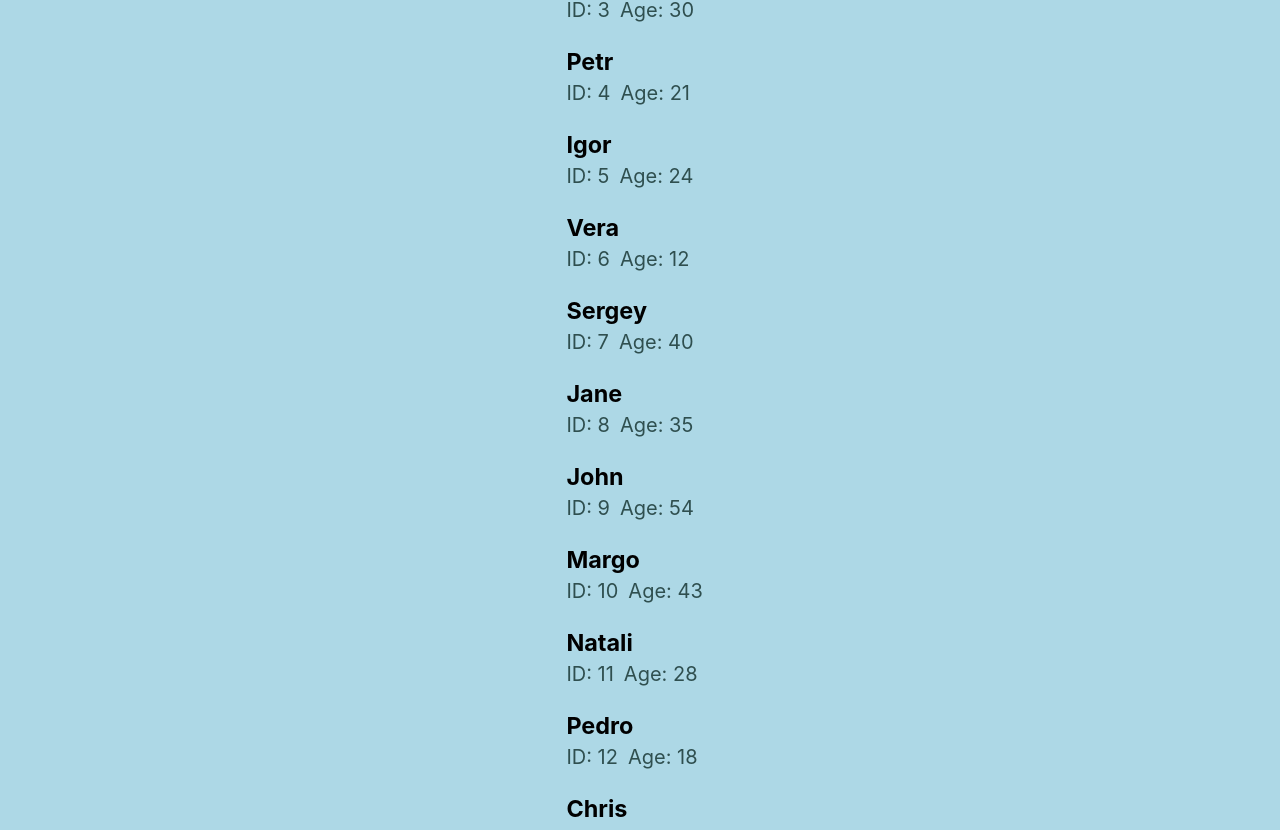
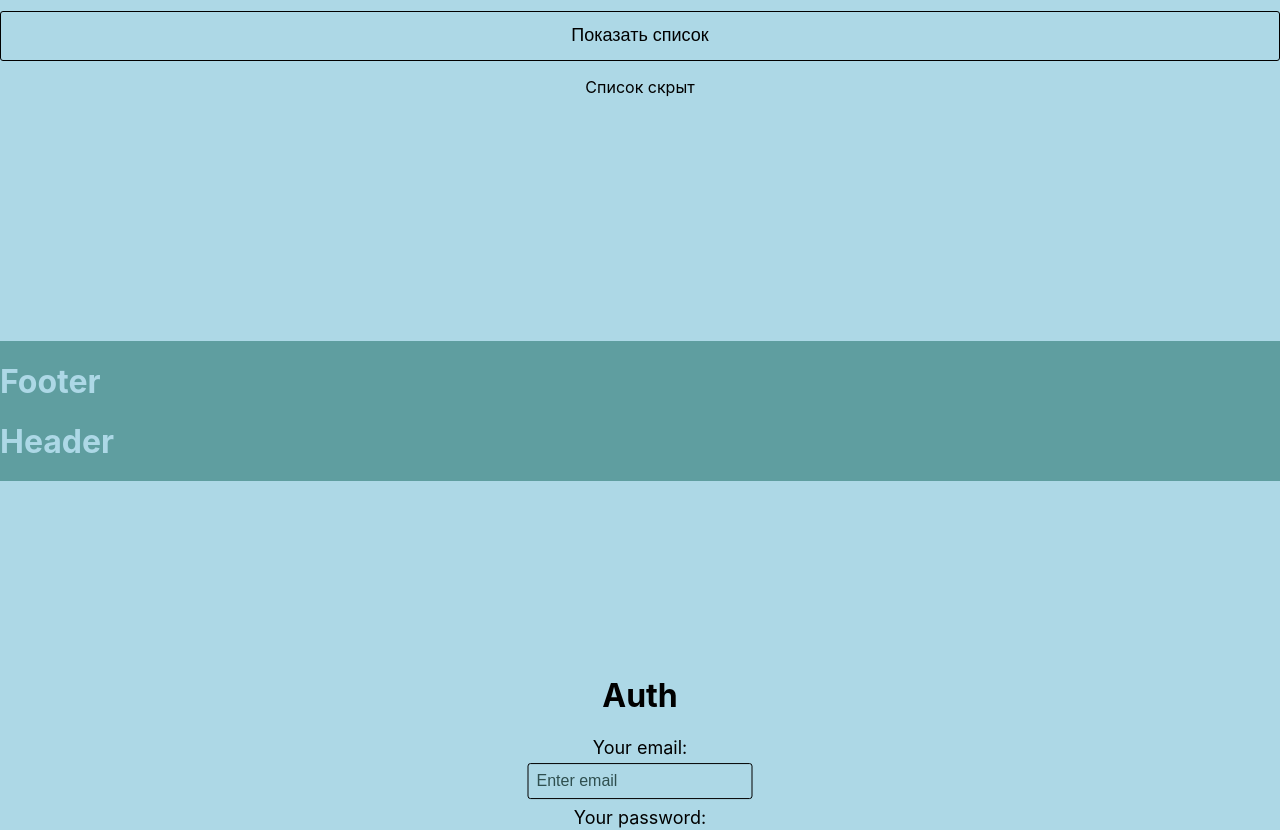
Before and after one commit to serzh0/react_course_2022, a React (Create React App) app: page / in a window 1280 px wide. Shown: the part 399-1229 px from the top of the page. Built offline with nearby package versions, Linux system fonts and the light colour scheme.

Commit message:
lesson_5-2

```diff
--- a/src/App.tsx
+++ b/src/App.tsx
@@ -1,18 +1,23 @@
-import React from 'react';
+import React, { useEffect } from 'react';
 // import FoodShopContainer from './containers/FoodShopContainer';
 import MainContainer from './containers/MainContainer';
 import AuthContainer from './containers/AuthContainer';
 import RegistrationContainer from './containers/RegistrationContainer';
 import SecondAuthContainer from './containers/SecondAuthContainer';
 
-const App = () => (
-  <>
-    {/* <FoodShopContainer /> */}
-    <MainContainer />
-    {/* <AuthContainer />
-    <RegistrationContainer />
-    <SecondAuthContainer /> */}
-  </>
-);
+const App = () => {
+  console.log('APP => start');
 
+  useEffect(() => console.log('APP => start', 'APP - MOUNT'), []);
+
+  return (
+    <>
+      {/* <FoodShopContainer /> */}
+      <MainContainer />
+      <AuthContainer />
+      {/* <RegistrationContainer />
+      <SecondAuthContainer /> */}
+    </>
+  );
+};
 export default App;
--- a/src/components/common/Form/Input/Input.module.scss
+++ b/src/components/common/Form/Input/Input.module.scss
@@ -5,6 +5,9 @@ input {
   border-radius: 3px;
   padding: 8px;
   font-size: 16px;
+  &::placeholder {
+    color: darkslategrey;
+  }
 }
 .input__wrapper {
   display: flex;
--- a/src/components/common/PageWrapper/PageWrapper.module.scss
+++ b/src/components/common/PageWrapper/PageWrapper.module.scss
@@ -1,6 +1,6 @@
 .page__wrapper {
   // width: 100vw;
-  // height: 100vh;
+  min-height: 100vh;
   position: relative;
   display: grid;
   grid-template-areas:
--- a/src/components/pages/AuthPage/AuthPage.module.scss
+++ b/src/components/pages/AuthPage/AuthPage.module.scss
@@ -2,3 +2,7 @@
   grid-area: content;
   background-color: rgb(255, 199, 154);
 }
+
+.error {
+  color: red;
+}
--- a/src/components/pages/AuthPage/index.tsx
+++ b/src/components/pages/AuthPage/index.tsx
@@ -1,4 +1,4 @@
-import React, { useState } from 'react';
+import React, { useEffect, useState } from 'react';
 import Button from '../../common/Button';
 import Form from '../../common/Form';
 import Input from '../../common/Form/Input';
@@ -8,9 +8,28 @@ import style from './AuthPage.module.scss';
 const AuthPage = () => {
   const [email, setEmail] = useState('');
   const [password, setPassword] = useState('');
+  const [hasError, setHasError] = useState(false);
   const submitHandler = () => {
-    console.log({ email, password });
+    if (password.length >= 6) {
+      setHasError(false);
+      console.log({ email, password });
+    } else {
+      setHasError(true);
+      console.log('error');
+    }
   };
+
+  useEffect(() => console.log(`Переменная email ${email} изменилась`), [email]);
+  useEffect(() => {
+    if (password.length >= 6) {
+      setHasError(false);
+      console.log({ email, password });
+    } else if (password.length > 0) {
+      setHasError(true);
+      console.log('error');
+    }
+  }, [password]);
+
   return (
     <PageWrapper>
       <div className={style.content}>
@@ -30,7 +49,13 @@ const AuthPage = () => {
             setValue={setPassword}
             type="password"
           />
-          <Button title="Auth" onClick={submitHandler} />
+          {hasError && (
+            <div className={style.error}>
+              <span>Пароль должен быть не меньше 6 символов.</span>
+            </div>
+          )}
+
+          <Button title="Войти" onClick={submitHandler} />
         </Form>
       </div>
     </PageWrapper>
--- a/src/components/pages/MainPage/UserList/UserListItem/index.tsx
+++ b/src/components/pages/MainPage/UserList/UserListItem/index.tsx
@@ -1,4 +1,4 @@
-import React from 'react';
+import React, { useEffect } from 'react';
 import style from './UserListItem.module.scss';
 
 type UserListItemPropsType = {
@@ -7,12 +7,15 @@ type UserListItemPropsType = {
   age: string;
 };
 
-const UserListItem = ({ name, id, age }: UserListItemPropsType) => (
+const UserListItem = ({ name, id, age }: UserListItemPropsType) => {
+  useEffect(() => console.log('USER_LIST_ITEM MOUNT'), []);
+  return (
     <li className={style.list__item}>
       <h3>{name}</h3>
       <span>{`ID: ${id}`}</span>
       <span>{`Age: ${age}`}</span>
     </li>
   );
+};
 
 export default UserListItem;
--- a/src/components/pages/MainPage/UserList/index.tsx
+++ b/src/components/pages/MainPage/UserList/index.tsx
@@ -1,4 +1,4 @@
-import React from 'react';
+import React, { useEffect } from 'react';
 import UserListItem from './UserListItem';
 import style from './UserList.module.scss';
 
@@ -6,12 +6,27 @@ type UserListPropsType = {
   data: { id: number; name: string; age: string }[];
 };
 
-const UserList = ({ data }: UserListPropsType) => (
+const UserList = ({ data }: UserListPropsType) => {
+  useEffect(() => {
+    const clickHandler = () => {
+      console.log('click');
+    };
+    console.log('USER_LIST MOUNT');
+    document.addEventListener('click', clickHandler);
+
+    return () => {
+      console.log('USER_LIST UNMOUNT');
+      document.removeEventListener('click', clickHandler);
+    };
+  }, []);
+
+  return (
     <ul className={style.list}>
       {data.map((el) => (
         <UserListItem key={el.id} name={el.name} id={el.id} age={el.age} />
       ))}
     </ul>
   );
+};
 
 export default UserList;
--- a/src/components/pages/MainPage/index.tsx
+++ b/src/components/pages/MainPage/index.tsx
@@ -1,8 +1,9 @@
-import React from 'react';
+import React, { useEffect, useState } from 'react';
 import PageWrapper from '../../common/PageWrapper';
 import style from './MainPage.module.scss';
 import { data } from '../../../helpers';
 import UserList from './UserList';
+import Button from '../../common/Button';
 
 // const HeaderStyle = { backgroundColor: 'blue', fontSize: '25px' };
 // const FooterStyle = { backgroundColor: 'red', fontSize: '20px' };
@@ -13,11 +14,19 @@ import UserList from './UserList';
 //   margin: 30px;
 // `;
 
-const MainPage = () => (
-  <PageWrapper>
-    <h1>User list:</h1>
-    <UserList data={data} />
-  </PageWrapper>
-);
+const MainPage = () => {
+  useEffect(() => console.log('MAIN_PAGE MOUNT'), []);
+  const [listVisible, setListVisible] = useState(false);
+  const handler = () => {
+    setListVisible((prev) => !prev);
+  };
+  return (
+    <PageWrapper>
+      <h1>User list:</h1>
+      <Button title={listVisible ? 'Скрыть список' : 'Показать список'} onClick={handler} />
+      {listVisible ? <UserList data={data} /> : <p>Список скрыт</p>}
+    </PageWrapper>
+  );
+};
 
 export default MainPage;
--- a/src/containers/MainContainer/index.tsx
+++ b/src/containers/MainContainer/index.tsx
@@ -1,6 +1,10 @@
-import React from 'react';
+import React, { useEffect } from 'react';
 import MainPage from '../../components/pages/MainPage';
 
-const MainContainer = () => <MainPage />;
+const MainContainer = () => {
+  useEffect(() => console.log('MAIN_CONTAINER MOUNT'), []);
+
+  return <MainPage />;
+};
 
 export default MainContainer;
```
Lines whose indentation alone changed are shown as unchanged.
